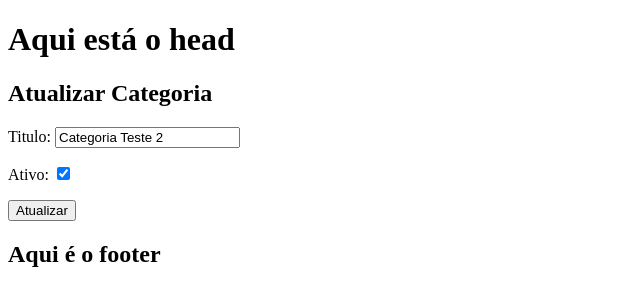
After one commit to nythan5/Trip, a Django app: page /trip/atualizar_categoria/10 in a window 1280 px wide. The commit adds this page. Shown: the top 306 px of the page, without its empty margins (0-640 px from the left). Run offline with Django 5.2, Linux system fonts and the light colour scheme; data comes from the database, SQL or seed files in the repository; both versions use the stored data as it was after the commit.

Commit message:
Editando categoria + adicionado status Categoria Model

```diff
--- a/trip/forms.py
+++ b/trip/forms.py
@@ -5,7 +5,8 @@ from .models import Categoria
 class CategoriaForm(forms.ModelForm):
     class Meta:
         model = Categoria
-        fields = ['titulo']
+        fields = ['titulo', 'is_active']
+        labels = {'is_active': 'Ativo'}
         widgets = {
             'titulo': forms.TextInput(attrs={'placeholder': 'Insira o título da categoria'})
         }
--- a/trip/models.py
+++ b/trip/models.py
@@ -5,6 +5,7 @@ from django.db import models
 
 class Categoria(models.Model):
     titulo = models.CharField(max_length=50, null=False)
+    is_active = models.BooleanField(default=True)
 
     def __str__(self):
         return self.titulo
--- /dev/null
+++ b/trip/templates/trip/atualizar_categoria.html
@@ -0,0 +1,12 @@
+{% extends "base.html" %}
+
+{% block content %}
+
+<h2>Atualizar Categoria</h2>
+<form method="POST" action="">
+    {% csrf_token %}
+    {{ form.as_p }}
+    <button type="submit">Atualizar</button>
+</form>
+
+{% endblock content %}
--- a/trip/urls.py
+++ b/trip/urls.py
@@ -8,5 +8,7 @@ urlpatterns = [
     path('listar_categorias/', listar_categorias, name='listar_categorias'),
     path('excluir_categoria/<int:categoria_id>',
          excluir_categoria, name='excluir_categoria'),
+    path('atualizar_categoria/<int:categoria_id>',
+         atualizar_categoria, name='atualizar_categoria')
 
 ]
--- a/trip/views.py
+++ b/trip/views.py
@@ -30,3 +30,18 @@ def excluir_categoria(request, categoria_id):
 
     return render(request, 'trip/excluir_categoria.html',
                   {'categoria': categoria})
+
+
+def atualizar_categoria(request, categoria_id):
+    categoria = get_object_or_404(Categoria, id=categoria_id)
+
+    if request.method == "POST":
+        form = CategoriaForm(request.POST, instance=categoria)
+        if form.is_valid:
+            form.save()
+            return redirect('trip:listar_categorias')
+
+    else:
+        form = CategoriaForm(instance=categoria)
+
+    return render(request, 'trip/atualizar_categoria.html', {'form': form, 'categoria': categoria})
```
Also changed, not shown: trip/templates/trip/listar_categorias.html (+7 -1 lines), db.sqlite3, trip/migrations/0002_categoria_is_active.py (added).
